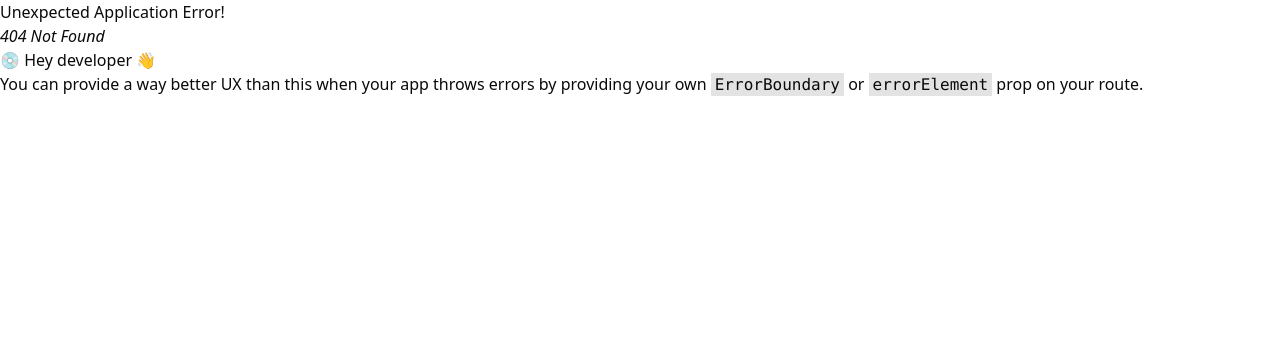
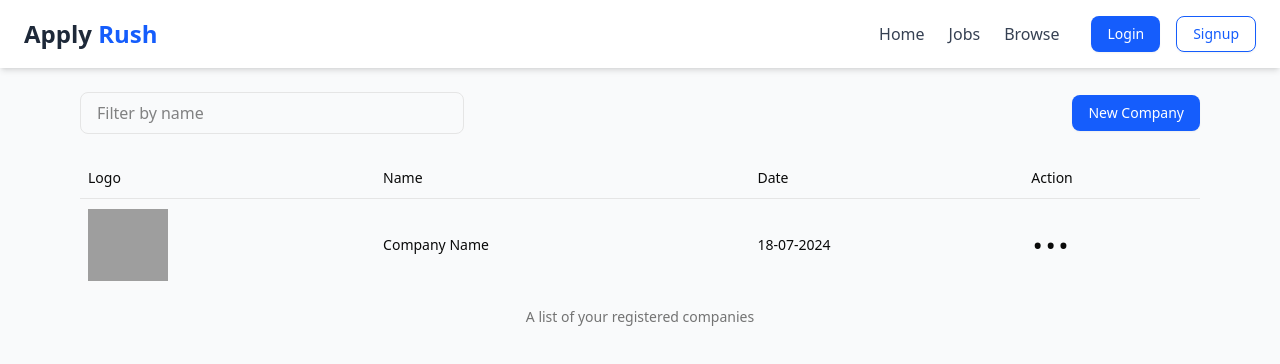
Before and after one commit to Pukar77/Job-Portal-MERN-Stack, a React (Vite) app in the folder Frontend/: page /admin/companies in a window 1280 px wide. Before the commit this address had no page. Shown: the top 364 px of the page. Built offline with nearby package versions, Linux system fonts and the light colour scheme; grey boxes are pictures that could not be loaded.

Commit message:
feat: implement company management features with CRUD operations and integrate company-related components

```diff
--- /dev/null
+++ b/Frontend/src/components/Admin/Companies.jsx
@@ -0,0 +1,31 @@
+import React from "react";
+import Navbar from "../shared-component/Navbar";
+import { Button } from "../ui/button";
+import CompaniesTable from "./CompaniesTable";
+import { useNavigate } from "react-router-dom";
+
+function Companies() {
+  const navigate = useNavigate();
+  return (
+    <div className="min-h-screen bg-gray-50">
+      <Navbar />
+      <div className="max-w-6xl mx-auto px-4 py-6">
+        <div className="flex justify-between items-center mb-6">
+          <input
+            type="text"
+            placeholder="Filter by name"
+            className="px-4 py-2 border rounded-md w-full max-w-sm focus:outline-none focus:ring-2 focus:ring-blue-500"
+          />
+          <Button onClick={()=>{
+            navigate("/admin/companies/create")
+          }} className="ml-4 bg-blue-600 text-white hover:bg-blue-700 cursor-pointer">
+            New Company
+          </Button>
+        </div>
+        <CompaniesTable />
+      </div>
+    </div>
+  );
+}
+
+export default Companies;
--- /dev/null
+++ b/Frontend/src/components/Admin/CompaniesTable.jsx
@@ -0,0 +1,60 @@
+import { Avatar, AvatarImage } from "@radix-ui/react-avatar";
+import { Popover } from "../ui/popover";
+import {
+  Table,
+  TableBody,
+  TableCaption,
+  TableCell,
+  TableHead,
+  TableHeader,
+  TableRow,
+} from "../ui/table";
+
+import React from "react";
+import { FaEdit } from "react-icons/fa";
+import { PopoverContent, PopoverTrigger } from "@radix-ui/react-popover";
+
+function CompaniesTable() {
+  return (
+    <div>
+      <Table>
+        <TableCaption>A list of your registered companies</TableCaption>
+        <TableHeader>
+          <TableRow>
+            <TableHead>Logo</TableHead>
+            <TableHead>Name</TableHead>
+            <TableHead>Date</TableHead>
+            <TableHead>Action</TableHead>
+          </TableRow>
+        </TableHeader>
+        <TableBody>
+          <TableCell>
+            <Avatar>
+              <AvatarImage
+                className="h-18 w-20"
+                src="https://99designs-blog.imgix.net/blog/wp-content/uploads/2022/06/Starbucks_Corporation_Logo_2011.svg-e1657703028844.png?auto=format&q=60&fit=max&w=930"
+              />
+            </Avatar>
+          </TableCell>
+          <TableCell>Company Name</TableCell>
+          <TableCell>18-07-2024</TableCell>
+          <TableCell>
+            <Popover>
+              <PopoverTrigger className="text-5xl cursor-pointer mb-7">
+                ...
+              </PopoverTrigger>
+              <PopoverContent className="bg-white rounded-xl shadow-lg p-4 w-36 border border-gray-200">
+                <div className="flex items-center gap-3 text-gray-700 hover:text-blue-600 hover:bg-gray-100 px-3 py-2 rounded-lg cursor-pointer transition-colors duration-150">
+                  <FaEdit className="text-md" />
+                  <span className="text-sm font-medium">Edit</span>
+                </div>
+              </PopoverContent>
+            </Popover>
+          </TableCell>
+        </TableBody>
+      </Table>
+    </div>
+  );
+}
+
+export default CompaniesTable;
--- /dev/null
+++ b/Frontend/src/components/Admin/CompanyCreate.jsx
@@ -0,0 +1,77 @@
+import React, { useState } from "react";
+import Navbar from "../shared-component/Navbar";
+import { Button } from "../ui/button";
+import { useNavigate } from "react-router-dom";
+import axios from "axios";
+import { COMPANY_API } from "../../../utils/api";
+import { toast } from "sonner";
+import { useDispatch } from "react-redux";
+import { setSingleCompany } from "../../redux/CompanySlice";
+
+function CompanyCreate() {
+  const navigate = useNavigate();
+  const dispatch = useDispatch();
+  const [companyName, setCompanyName] = useState({
+
+  })
+
+  const registerCompany = async ()=>{
+    try{
+      const res = await axios.post(`${COMPANY_API}/register`,
+{companyName},{
+  headers:{
+    'Content-Type':'application/json'
+  },
+  withCredentials:true
+}
+)
+if(res.data.success){
+
+toast.success(res.data.message);
+dispatch(setSingleCompany(res.data.company));
+const companyId = res.data?.company?._id;
+navigate(`/admin/companies/${companyId}`);
+}
+    }catch(e){
+      console.log(e);
+    }
+
+  }
+
+  return (
+    <div className="min-h-screen bg-gray-50">
+      <Navbar />
+      <div className="max-w-md mx-auto mt-16 bg-white shadow-xl rounded-2xl p-8">
+        <h1 className="text-2xl font-bold text-gray-800 mb-2">
+          Your Company Name
+        </h1>
+        <p className="text-gray-500 mb-6">
+          Please provide your company name below.
+        </p>
+
+        <label className="block text-sm font-medium text-gray-700 mb-1">
+          Company Name
+        </label>
+        <input
+          type="text"
+          placeholder="Google, Microsoft, etc."
+          onChange={(e)=>{setCompanyName(e.target.value)}}
+          className="w-full px-4 py-2 border border-gray-300 rounded-lg focus:outline-none focus:ring-2 focus:ring-blue-500 focus:border-transparent mb-6"
+        />
+
+        <div className="flex justify-end space-x-4">
+          <Button
+            variant="outline"
+            className="cursor-pointer"
+            onClick={() => navigate("/admin/companies")}
+          >
+            Cancel
+          </Button>
+          <Button className="cursor-pointer" onClick={registerCompany}>Continue</Button>
+        </div>
+      </div>
+    </div>
+  );
+}
+
+export default CompanyCreate;
--- /dev/null
+++ b/Frontend/src/components/Admin/CompanySetup.jsx
@@ -0,0 +1,9 @@
+import React from 'react'
+
+function CompanySetup() {
+  return (
+    <div>CompanySetup</div>
+  )
+}
+
+export default CompanySetup
--- a/Frontend/src/components/Home.jsx
+++ b/Frontend/src/components/Home.jsx
@@ -1,13 +1,22 @@
-import React from "react";
+import React, { useEffect } from "react";
 import Navbar from "./shared-component/Navbar";
 import HeroSection from "./HeroSection";
 import CategoryCarusel from "./CategoryCarusel";
 import LatestJobs from "./LatestJobs";
 import Footer from "./Footer";
 import useGetAllJobs from "../hooks/useGetAllJobs";
+import { useSelector } from "react-redux";
+import { useNavigate } from "react-router-dom";
 
 function Home() {
   useGetAllJobs();
+  const navigate = useNavigate();
+  const { user } = useSelector((store) => store.auth);
+  useEffect(() => {
+    if (user?.role === "recruiter") {
+      navigate("/admin/companies");
+    }
+  }, []);
   return (
     <div>
       <Navbar />
--- a/Frontend/src/components/shared-component/Navbar.jsx
+++ b/Frontend/src/components/shared-component/Navbar.jsx
@@ -32,23 +32,34 @@ function Navbar() {
         toast.success(res.data.message);
       }
     } catch (e) {
-      console.log("Some error occured while log out", e);
+      console.log("Some error occurred while logging out", e);
     }
   };
 
   return (
     <header className="bg-white shadow-md px-6 py-4">
-      <nav className="flex justify-between items-center  ">
-        {/* Logo Section */}
+      <nav className="flex justify-between items-center">
+        {/* Left: Logo */}
         <div className="text-2xl font-bold text-gray-800">
           Apply <span className="text-blue-600">Rush</span>
         </div>
 
-        {/* Nav Links + Avatar */}
+        {/* Right: Nav Links + Avatar/Auth */}
         <div className="flex items-center gap-8">
+          {/* Nav Links */}
+          {user && user.role === "recruiter" ? (
             <ul className="flex gap-6 text-gray-700 font-medium">
               <li className="hover:text-blue-600 cursor-pointer transition-colors">
-              <Link to="/"> Home</Link>
+                <Link to="/admin/companies">Companies</Link>
+              </li>
+              <li className="hover:text-blue-600 cursor-pointer transition-colors">
+                <Link to="/admin/jobs">Jobs</Link>
+              </li>
+            </ul>
+          ) : (
+            <ul className="flex gap-6 text-gray-700 font-medium">
+              <li className="hover:text-blue-600 cursor-pointer transition-colors">
+                <Link to="/">Home</Link>
               </li>
               <li className="hover:text-blue-600 cursor-pointer transition-colors">
                 <Link to="/jobs">Jobs</Link>
@@ -57,7 +68,9 @@ function Navbar() {
                 <Link to="/browse">Browse</Link>
               </li>
             </ul>
+          )}
 
+          {/* Avatar or Login/Signup */}
           {!user ? (
             <div className="flex gap-4">
               <Button
@@ -87,37 +100,39 @@ function Navbar() {
                 <p className="text-xs text-gray-500 mb-3">{user.email}</p>
                 <ul className="space-y-2">
                   <div className="flex flex-col items-start">
+                    {user && user.role === "student" && (
                       <Button
                         className="hover:text-blue-600 cursor-pointer"
                         variant="link"
                       >
                         <FaUserTie />
-                      <Link to="/profile">Profile</Link>
+
+                        <Link to="/profile" className="ml-2">
+                          Profile
+                        </Link>
                       </Button>
+                    )}
 
                     <Button
                       className="hover:text-blue-600 cursor-pointer"
                       variant="link"
                     >
                       <IoSettings />
-                      Setting
+                      <span className="ml-2">Setting</span>
                     </Button>
-
                     <Button
                       onClick={handleLogOut}
                       className="hover:text-blue-600 cursor-pointer"
                       variant="link"
                     >
                       <MdOutlineLogout />
-                      Logout
+                      <span className="ml-2">Logout</span>
                     </Button>
                   </div>
                 </ul>
               </PopoverContent>
             </Popover>
           )}
-
-          {/* Avatar Popover */}
         </div>
       </nav>
     </header>
--- /dev/null
+++ b/Frontend/src/redux/CompanySlice.js
@@ -0,0 +1,17 @@
+import { createSlice } from "@reduxjs/toolkit";
+
+const companySlice = createSlice({
+    name:"company",
+    initialState:{
+        singleCompany:null,
+    },
+    reducers:{
+        //actions
+        setSingleCompany :(state, action)=>{
+            state.singleCompany = action.payload;
+        }
+    }
+});
+
+export const {setSingleCompany} = companySlice.actions;
+export default companySlice.reducer;
--- a/Frontend/src/redux/store.js
+++ b/Frontend/src/redux/store.js
@@ -1,6 +1,7 @@
 import { combineReducers, configureStore } from "@reduxjs/toolkit";
 import authSlice from "./auth-slice";
 import jobSlice from "./job-slice";
+import companySlice from "./CompanySlice";
 import {
   persistStore,
   persistReducer,
@@ -22,6 +23,7 @@ const persistConfig = {
 const rootReducer = combineReducers({
   auth: authSlice,
   job: jobSlice,
+  company: companySlice,
 });
 
 const persistedReducer = persistReducer(persistConfig, rootReducer);
--- a/Frontend/utils/api.js
+++ b/Frontend/utils/api.js
@@ -1,3 +1,4 @@
 export const USER_API = "http://localhost:8000/api/v1/user";
 export const JOB_API = "http://localhost:8000/api/v1/job";
 export const APPLICATION_API = "http://localhost:8000/api/v1/application";
+export const COMPANY_API = "http://localhost:8000/api/v1/company"
```
Also changed, not shown: Frontend/src/main.jsx (+20 -0 lines). Lines whose indentation alone changed are shown as unchanged.
